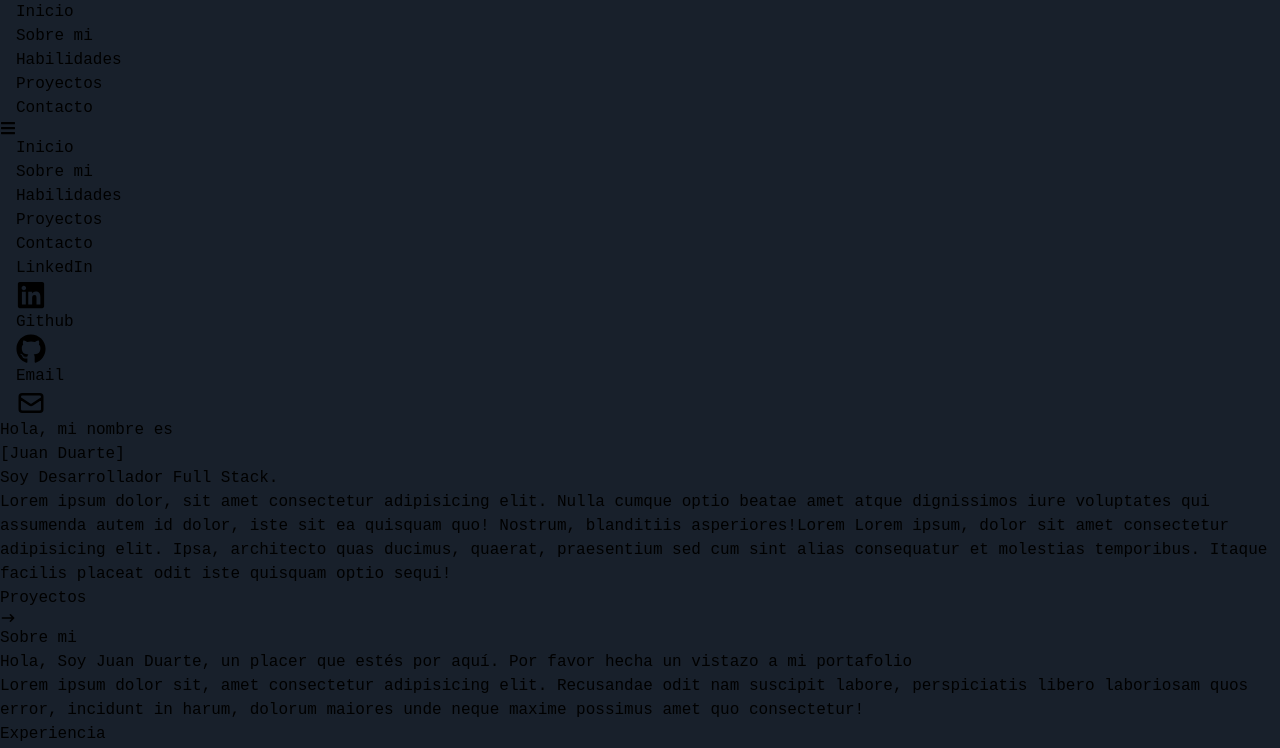
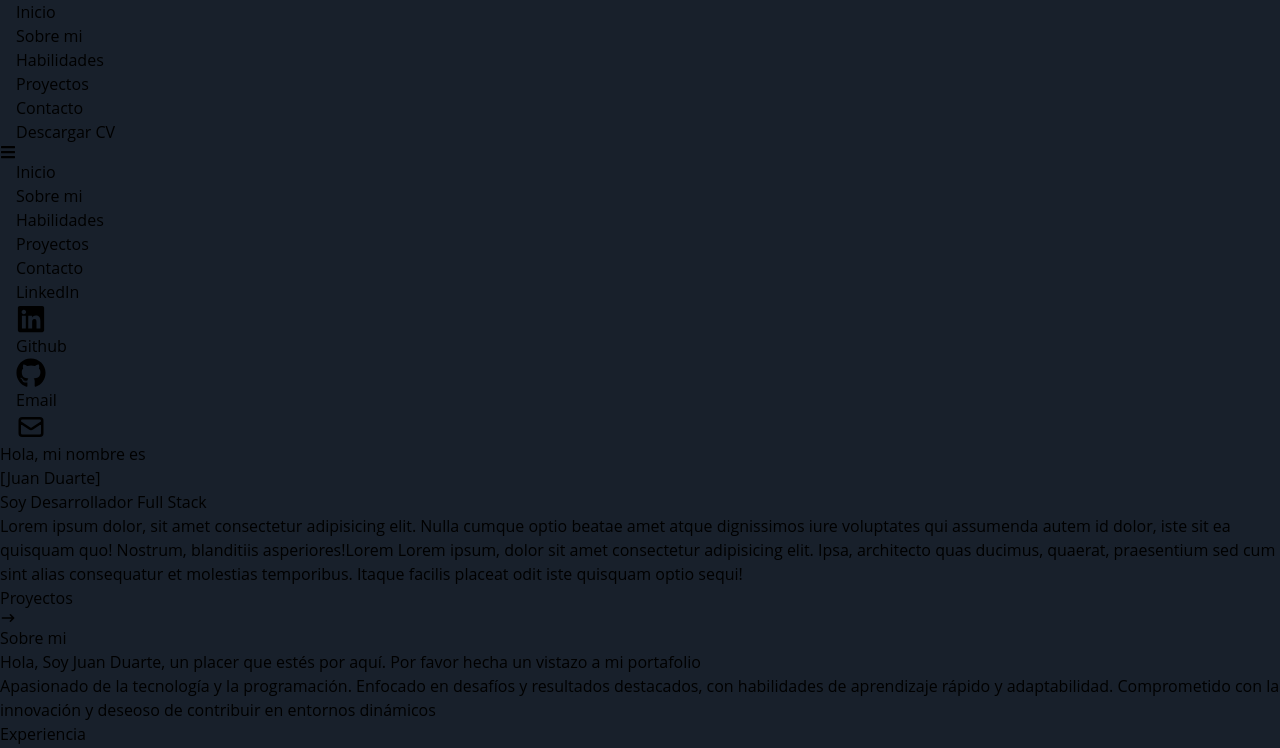
Before and after one commit to juanduarte24/portfolio, a React (Vite) app: page / in a window 1280 px wide. Shown: the top 748 px of the page. Built offline with nearby package versions, Linux system fonts and the light colour scheme.

Commit message:
5th commit

```diff
--- a/src/components/About.jsx
+++ b/src/components/About.jsx
@@ -3,7 +3,7 @@ import React from 'react'
 const About = () => {
     return (
         <div name='about' className='flex w-full h-screen bg-[#18202b] text-gray-300'>
-            <div className='flex flex-col justify-center items-center w-full'>
+            <div className='max-w-[1000px] mx-auto px-4 flex flex-col justify-center py-16 md:py-32 '>
                 <div className='max-w-[1000px] w-full grid grid-cols-2 gap-8'>
                     <div className='sm:text-right pb-8 pl-4 mt-4'>
                         <p className='text-4xl font-bold inline border-b-4 border-green-600'>Sobre mi</p>
@@ -12,8 +12,8 @@ const About = () => {
 
                     </div>
                 </div>
-                <div className='max-w-[1000px] w-full grid sm:grid-cols-2 gap-8 px-4'>
-                    <div className='sm:text-rigth text-4xl font-bold '>
+                <div className='max-w-[1000px] w-full grid sm:grid-cols-2 gap-8 '>
+                    <div className='sm:text-rigth text-4xl font-bold  '>
 
                         <p>
 
@@ -22,8 +22,11 @@ const About = () => {
                     </div>
 
                     <div>
-                        <p>
-                            Lorem ipsum dolor sit, amet consectetur adipisicing elit. Recusandae odit nam suscipit labore, perspiciatis libero laboriosam quos error, incidunt in harum, dolorum maiores unde neque maxime possimus amet quo consectetur!
+                        <p className='text-justify'>
+                            Apasionado de la tecnología y la programación. Enfocado en desafíos y
+                            resultados destacados, con habilidades de aprendizaje rápido y
+                            adaptabilidad. Comprometido con la innovación y deseoso de contribuir en
+                            entornos dinámicos
                         </p>
                     </div>
                 </div>
--- a/src/components/Contact.jsx
+++ b/src/components/Contact.jsx
@@ -11,7 +11,7 @@ const Contact = () => {
                 <input className='  bg-[#ccd6f6] p-2'type="text" placeholder='Nombre' name='name' />
                 <input className='my-4 p-2 bg-[#ccd6f6]' type="email" placeholder='Email' name='email' />
                 <textarea className='bg-[#ccd6f6] p-2' name="message"  rows="10" placeholder='Dejame un mensaje'></textarea>
-                <button className='text-white border-2 hover:border-[#41b645ff] hover:bg-[#41b645ff] px-4 py-3 my-8 mx-auto flex items-center'>Contactame</button>
+                <button className='text-white border-2 rounded hover:border-[#41b645ff] hover:bg-[#41b645ff] px-4 py-3 my-8 mx-auto flex items-center'>Contactame</button>
             </form>
 
         </div>
--- a/src/components/Home.jsx
+++ b/src/components/Home.jsx
@@ -6,16 +6,16 @@ const Home = () => {
     return (
         <div name='home' className='w-full min-h-screen bg-[#18202b] flex items-center'>
             {/* Container */}
-            <div className='max-w-[1000px] mx-auto px-8 flex flex-col justify-center py-16 md:py-32 mt-16'>
+            <div className='max-w-[1000px] mx-auto px-4 flex flex-col justify-center py-16 md:py-32 mt-16'>
                 <p className='text-[#41b645] text-2xl '>Hola, mi nombre es</p>
-                <h1 className='text-4xl sm:text-7xl font-bold text-[#ccd6f6]'>[Juan Duarte]</h1>
-                <h2 className='text-4xl sm:text-7xl font-bold text-[#676d86]'>Soy Desarrollador Full Stack. </h2>
-                <p className='text-[#8892c0] py-4 max-w-[700px]'>
+                <h1 className='text-4xl sm:text-8xl font-semibold text-[#ccd6f6]'>[Juan Duarte]</h1>
+                <h2 className='text-4xl sm:text-7xl  text-[#676d86] mt-3'>Soy Desarrollador Full Stack </h2>
+                <p className='text-[#8892c0] py-4 max-w-[700px] text-justify'>
                     Lorem ipsum dolor, sit amet consectetur adipisicing elit. Nulla cumque optio beatae amet atque dignissimos iure voluptates qui assumenda autem id dolor, iste sit ea quisquam quo! Nostrum, blanditiis asperiores!Lorem Lorem ipsum, dolor sit amet consectetur adipisicing elit. Ipsa, architecto quas ducimus, quaerat, praesentium sed cum sint alias consequatur et molestias temporibus. Itaque facilis placeat odit iste quisquam optio sequi!
                 </p>
                 <div>
                     <Link to='proyects' smooth={true} duration={500}>
-                        <button className='text-white group border-2 px-6 py-3 my-2 flex items-center hover:bg-[#41b645ff] hover:border-[#41b645ff]'>
+                        <button className='text-white group border-2 rounded px-6 py-3 my-2 flex items-center hover:bg-[#41b645ff] hover:border-[#41b645ff]'>
                             Proyectos
                             <span className='group-hover:rotate-90 duration-300'>
                                 <HiArrowNarrowRight className='ml-4 hover:' />
--- a/src/components/Navbar.jsx
+++ b/src/components/Navbar.jsx
@@ -4,6 +4,7 @@ import { HiOutlineMail } from 'react-icons/hi'
 import { BsFillPersonLinesFill } from 'react-icons/bs'
 import Logo from '../assets/logo.png'
 import { Link } from 'react-scroll'
+import pdf from '../utils/Cv/cv.pdf'
 
 
 const Navbar = () => {
@@ -14,53 +15,63 @@ const Navbar = () => {
     const handleClick = () => {
         setNav(!nav)
     }
+    const pdfUrl = '../utils/Cv/cv.pdf'
 
     return (
-        <div className='fixed w-full h-[80px] flex justify-between items-center px-4 bg-[#18202b] text-gray-300 '>
+        <div className='fixed w-full h-[80px] flex justify-end items-center px-4 bg-[#18202b] text-gray-300 '>
 
             {/* Menu */}
 
-            <ul className='hidden md:flex'>
-                <li>
+            <ul className='hidden md:flex gap-3 '>
+                <li className='bg-[#0a192f] hover:bg-[#5cb342] border  rounded p-3'>
                     <Link to='home' smooth={true} duration={500} >
                         Inicio
                     </Link>
                 </li>
-                <li>
+                <li className='bg-[#0a192f] hover:bg-[#5cb342] border  rounded p-3'>
                     <Link to='about' smooth={true} duration={500} >
                         Sobre mi
                     </Link>
                 </li>
-                <li>
+                <li className='bg-[#0a192f] hover:bg-[#5cb342] border  rounded p-3'>
                     <Link to='skills' smooth={true} duration={500} >
                         Habilidades
                     </Link>
                 </li>
-                <li>
+                <li className='bg-[#0a192f] hover:bg-[#5cb342] border  rounded p-3'>
                     <Link to='proyects' smooth={true} duration={500} >
                         Proyectos
                     </Link>
                 </li>
-                <li>
+                <li className='bg-[#0a192f] hover:bg-[#5cb342] border  rounded p-3'>
                     <Link to='contact' smooth={true} duration={500} >
                         Contacto
                     </Link>
                 </li>
+                <li>
+
+                <button className='bg-[#0a192f] hover:bg-[#5cb342] border  rounded p-3'>
+                    <a href={pdf} download=''>
+                        Descargar CV
+                    </a>
+                </button>
+                </li>
             </ul>
+
 
             {/* {3 lines menu} */}
             <div onClick={handleClick} className='md:hidden z-10'>
                 {!nav
-                ?
-                <FaBars />
-                :
-                <FaTimes />}
+                    ?
+                    <FaBars />
+                    :
+                    <FaTimes />}
             </div>
 
             {/* Mobile Menu */}
             <div>
                 <ul className={!nav ? 'hidden' : 'absolute top-0 left-0 w-full h-screen bg-[#0a192f] flex flex-col justify-center items-center'}>
-                    <li  className='py-6 text-4xl'> <Link onClick={handleClick} to='home' smooth={true} duration={500} >
+                    <li className='py-5 mt-2 text-4xl'> <Link onClick={handleClick} to='home' smooth={true} duration={500} >
                         Inicio
                     </Link></li>
                     <li className='py-6 text-4xl'> <Link onClick={handleClick} to='about' smooth={true} duration={500} >
@@ -75,6 +86,7 @@ const Navbar = () => {
                     <li className='py-6 text-4xl'><Link onClick={handleClick} to='contact' smooth={true} duration={500} >
                         Contacto
                     </Link></li>
+
                 </ul>
             </div>
 
@@ -82,17 +94,17 @@ const Navbar = () => {
             {/* social Icons */}
             <div className='hidden  lg:flex fixed flex-col top-[35%] left-0'>
                 <ul>
-                    <li className='w-[160px] h-[60px] flex justify-between items-center ml-[-100px] hover:ml-[-10px] duration-300 bg-blue-600'>
+                    <li className='w-[150px] h-[60px] flex justify-between items-center ml-[-100px] hover:ml-[-10px] duration-300 bg-blue-600'>
                         <a target='_blank' className='flex justify-between items-center w-full text-gray-300' href='https://www.linkedin.com/in/juanduartedev/'>
                             LinkedIn <FaLinkedin size={30} />
                         </a>
                     </li>
-                    <li className='w-[160px] h-[60px] flex justify-between items-center ml-[-100px] hover:ml-[-10px] duration-300 bg-[#333333]'>
+                    <li className='w-[150px] h-[60px] flex justify-between items-center ml-[-100px] hover:ml-[-10px] duration-300 bg-[#333333]'>
                         <a className='flex justify-between items-center w-full text-gray-300' href="https://github.com/juanduarte24">
                             Github <FaGithub size={30} />
                         </a>
                     </li>
-                    <li className='w-[160px] h-[60px] flex justify-between items-center ml-[-100px] hover:ml-[-10px] duration-300 bg-[#ff8b2d]'>
+                    <li className='w-[150px] h-[60px] flex justify-between items-center ml-[-100px] hover:ml-[-10px] duration-300 bg-[#ff8b2d]'>
                         <Link to='email' className='flex justify-between items-center w-full text-gray-300'  >
                             Email <HiOutlineMail size={30} />
                         </Link>
--- a/src/index.css
+++ b/src/index.css
@@ -4,13 +4,14 @@
 
 
 
-@import url('https://fonts.googleapis.com/css2?family=Inconsolata:wght@400;500;700&display=swap');
+
+@import url('https://fonts.googleapis.com/css2?family=Open+Sans:wght@300;400;500;600&display=swap');
 
 
 
 @layer base {
     body {
-        font-family: 'Inconsolata', monospace;
+        font-family: 'Open Sans', sans-serif;
         background-color: #18202b;
     }
 
@@ -29,8 +30,7 @@
 }
 
 .content-div:hover {
-    background-image: linear-gradient(
-        to right,
+    background-image: linear-gradient(to right,
             rgba(30, 34, 43, 0.8),
-             hsla(115, 61%, 61%, 0.349)) !important;
+            hsla(115, 61%, 61%, 0.349)) !important;
 }
```
Also changed, not shown: 1 other file (tests, documents, lock files or other folders).
